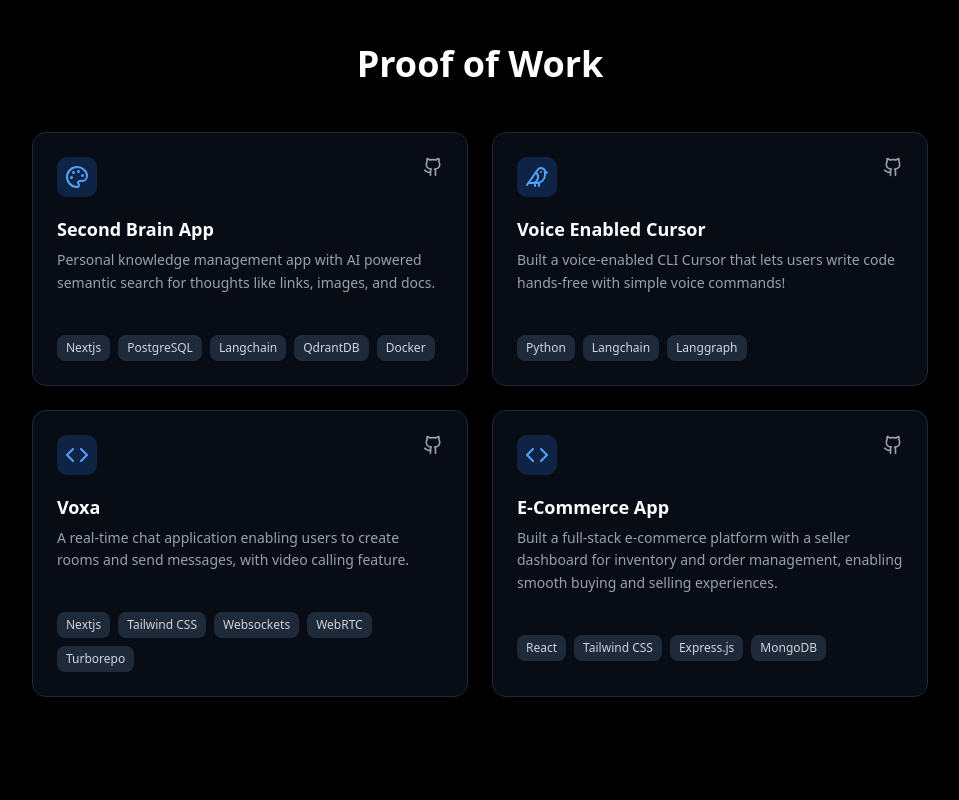
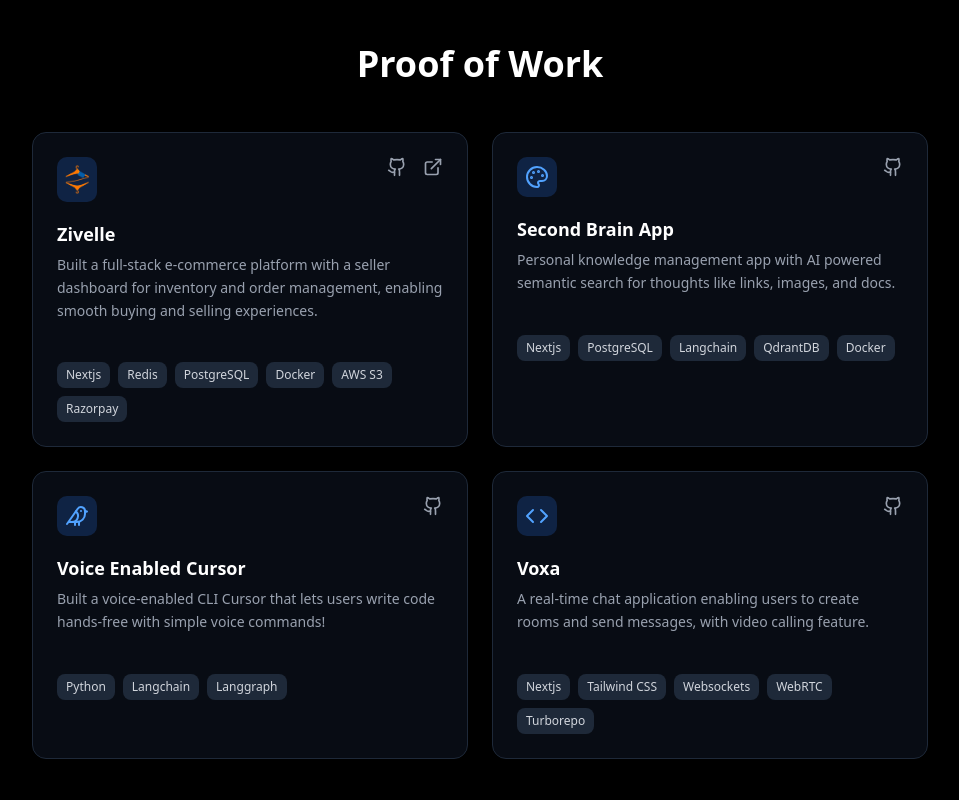
Before and after one commit to bikash138/Portfolio, a Next.js app: page / in a window 1280 px wide. Shown: the part 820-1620 px from the top of the page, without its empty margins (160-1119 px from the left). Built offline with nearby package versions, Linux system fonts and the light colour scheme.

Commit message:
update: updated projects

```diff
--- a/src/components/Projects.tsx
+++ b/src/components/Projects.tsx
@@ -2,9 +2,11 @@
 import React, { useState } from 'react'
 import { Palette, Bird, Code, ExternalLink, Github } from 'lucide-react'
 import { Card, CardContent, CardDescription, CardHeader, CardTitle } from './ui/card';
+import zivelle from '@/assets/project icons/zivelle.png'
 import { Badge } from './ui/badge';
 import Link from 'next/link';
 import { Button } from './ui/button';
+import Image from 'next/image';
 
 const Projects = () => {
 
@@ -14,7 +16,20 @@ const Projects = () => {
     setVisibleCards((prev)=>prev + 2)
   }
 
-    const projects = [
+  const projects = [
+    {
+      title: 'Zivelle',
+      description: 'Built a full-stack e-commerce platform with a seller dashboard for inventory and order management, enabling smooth buying and selling experiences.',
+      icon: {
+        src: zivelle,
+        alt: 'zivelle',
+        width: 24,
+        height: 24
+      },
+      tags: ['Nextjs', 'Redis', 'PostgreSQL', 'Docker', 'AWS S3', 'Razorpay'],
+      link: 'https://zivelle.bikashdev.com',
+      github: 'https://github.com/bikash138/Zivelle'
+    },
     {
       title: 'Second Brain App',
       description: 'Personal knowledge management app with AI powered semantic search for thoughts like links, images, and docs.',
@@ -38,14 +53,6 @@ const Projects = () => {
       tags: ['Nextjs', 'Tailwind CSS', 'Websockets', 'WebRTC', 'Turborepo'],
       link: '',
       github: 'https://github.com/bikash138/Voxa'
-    },
-    {
-      title: 'E-Commerce App',
-      description: 'Built a full-stack e-commerce platform with a seller dashboard for inventory and order management, enabling smooth buying and selling experiences.',
-      icon: <Code className="w-6 h-6" />,
-      tags: ['React', 'Tailwind CSS', 'Express.js', 'MongoDB'],
-      link: '',
-      github: 'https://github.com/bikash138/E-Commerce-Website'
     }
   ];
 
@@ -61,8 +68,17 @@ const Projects = () => {
               <Card key={index} className="bg-gray-900/50 border-gray-800 hover:border-gray-700 transition-all duration-300 hover:bg-gray-900/70">
                 <CardHeader className="pb-4">
                   <div className="flex items-start justify-between mb-3">
-                    <div className="p-2 bg-blue-500/20 rounded-lg text-blue-400">
-                      {project.icon}
+                    <div className="p-2 bg-blue-500/20 rounded-lg text-blue-400 relative">
+                      {typeof project.icon === 'object' && 'src' in project.icon ? (
+                        <Image
+                          src={project.icon.src}
+                          alt={project.icon.alt}
+                          width={project.icon.width}
+                          height={project.icon.height}
+                        />
+                      ) : (
+                        project.icon
+                      )}
                     </div>
                     <div className='flex space-x-4'>
                       <Link href={project.github} target="_blank" rel="noopener noreferrer">
```
Also changed, not shown: src/assets/project icons/zivelle.png (added).
